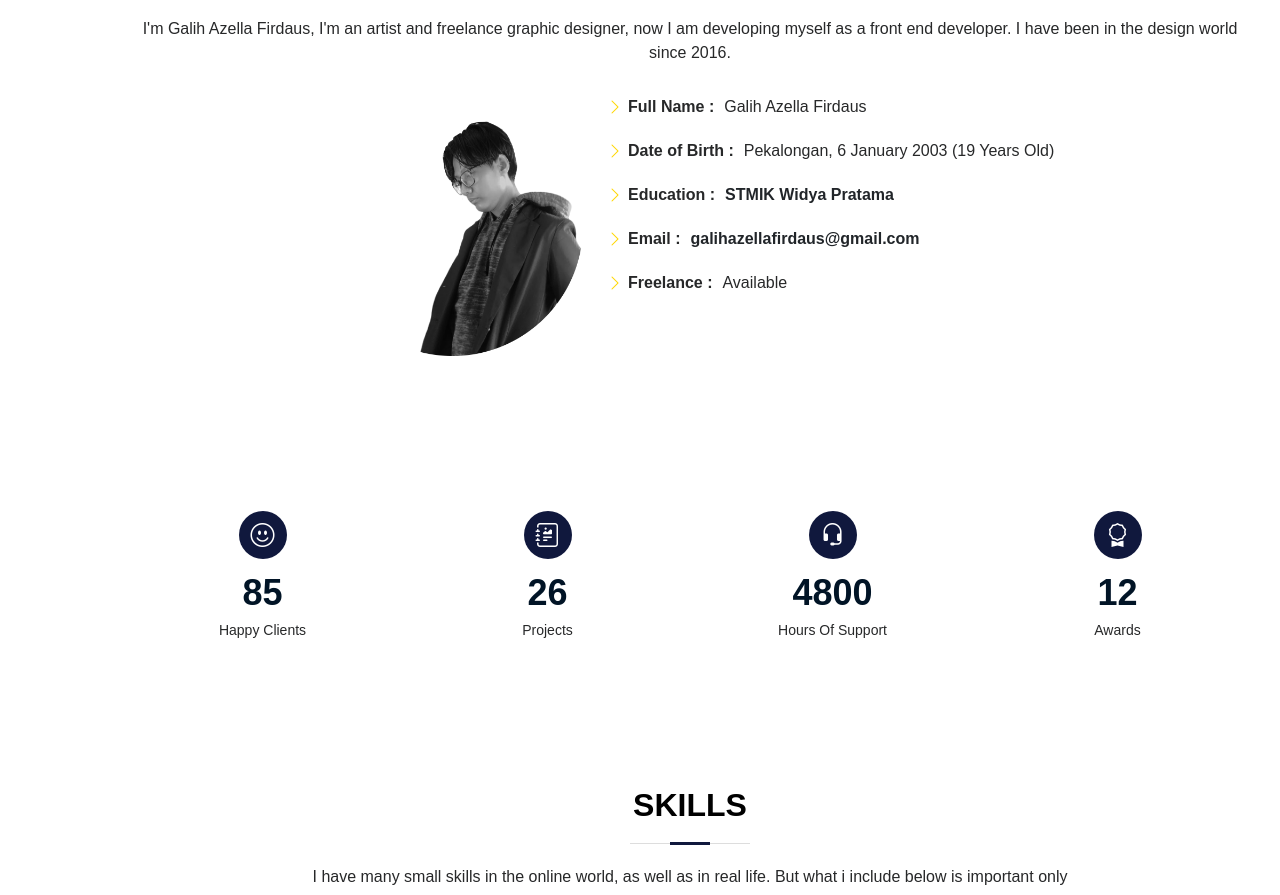
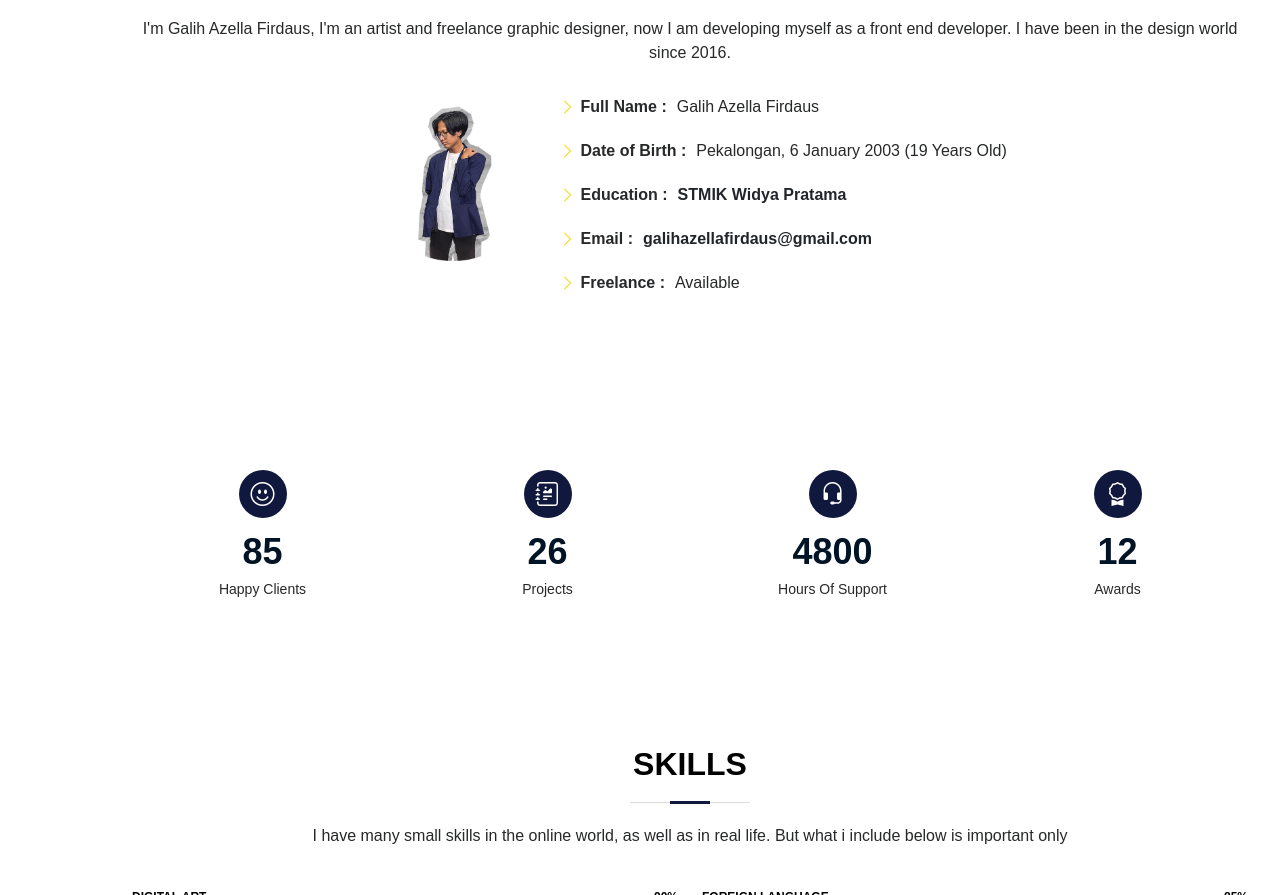
Before and after one commit to aautoruns/portfolio, a plain HTML site: page index.html in a window 1280 px wide. Shown: the part 921-1816 px from the top of the page. Drawn offline with nearby package versions, Linux system fonts and the light colour scheme.

Commit message:
third commit

```diff
--- a/index.html
+++ b/index.html
@@ -89,12 +89,12 @@
           </div>
 
           <div class="row justify-content-center">
-            <div class="col-lg-3">
-              <img src="assets/img/profile (4).png" class="img-fluid" alt="10" />
+            <div class="col-lg-2">
+              <img src="assets/img/profile (5).png" class="img-fluid" alt="10" />
             </div>
             <div class="col-lg-5 pt-5 pt-lg-0 content">
               <div class="row">
-                <div class="col-lg-20">
+                <div class="col-lg-30">
                   <ul>
                     <li><i class="bi bi-chevron-right"></i> <strong>Full Name :</strong><span>Galih Azella Firdaus</span></li>
                     <li><i class="bi bi-chevron-right"></i> <strong>Date of Birth :</strong> <span>Pekalongan, 6 January 2003 (19 Years Old)</span></li>
```
Also changed, not shown: assets/img/profile (5).png (added).
